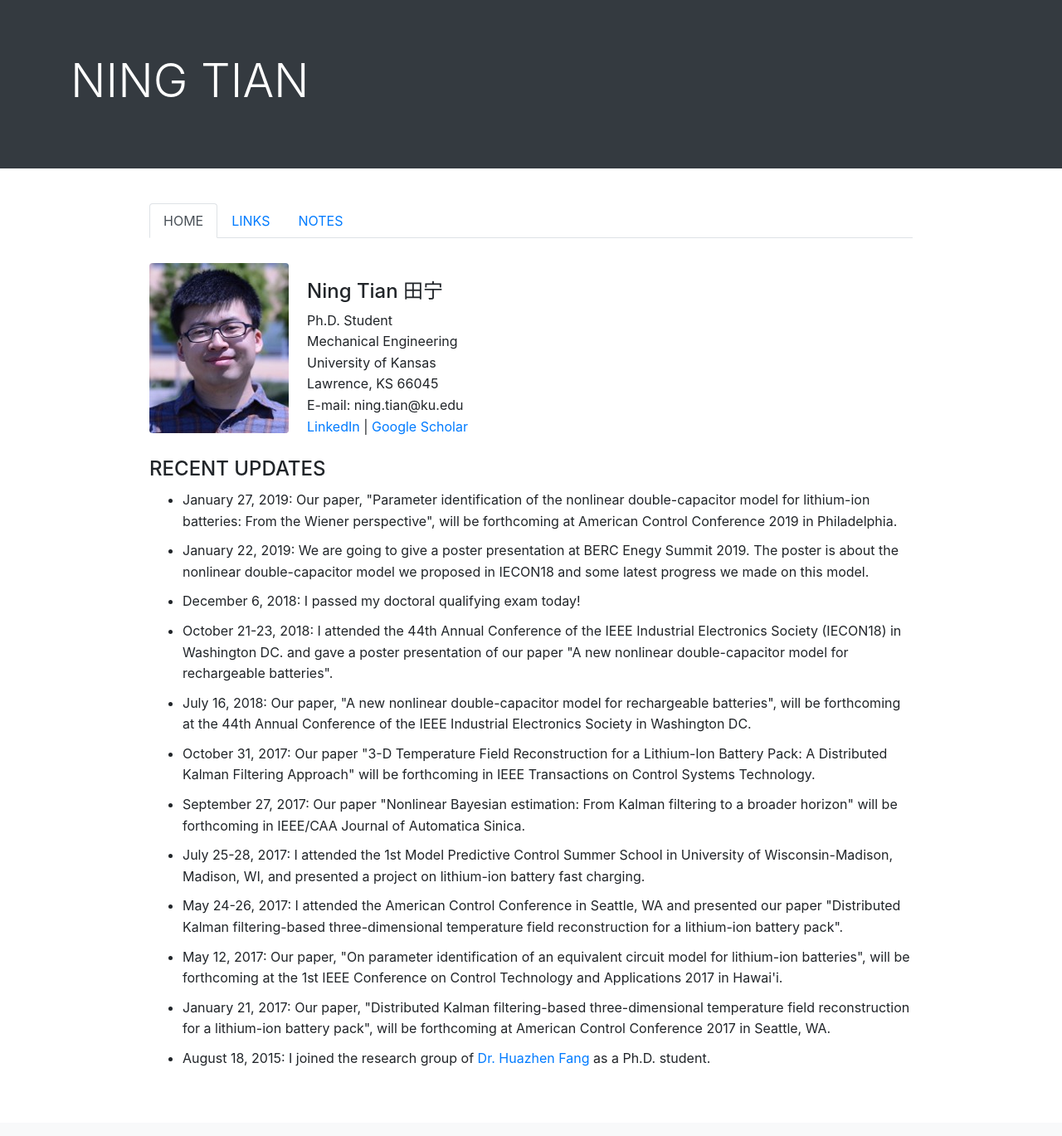
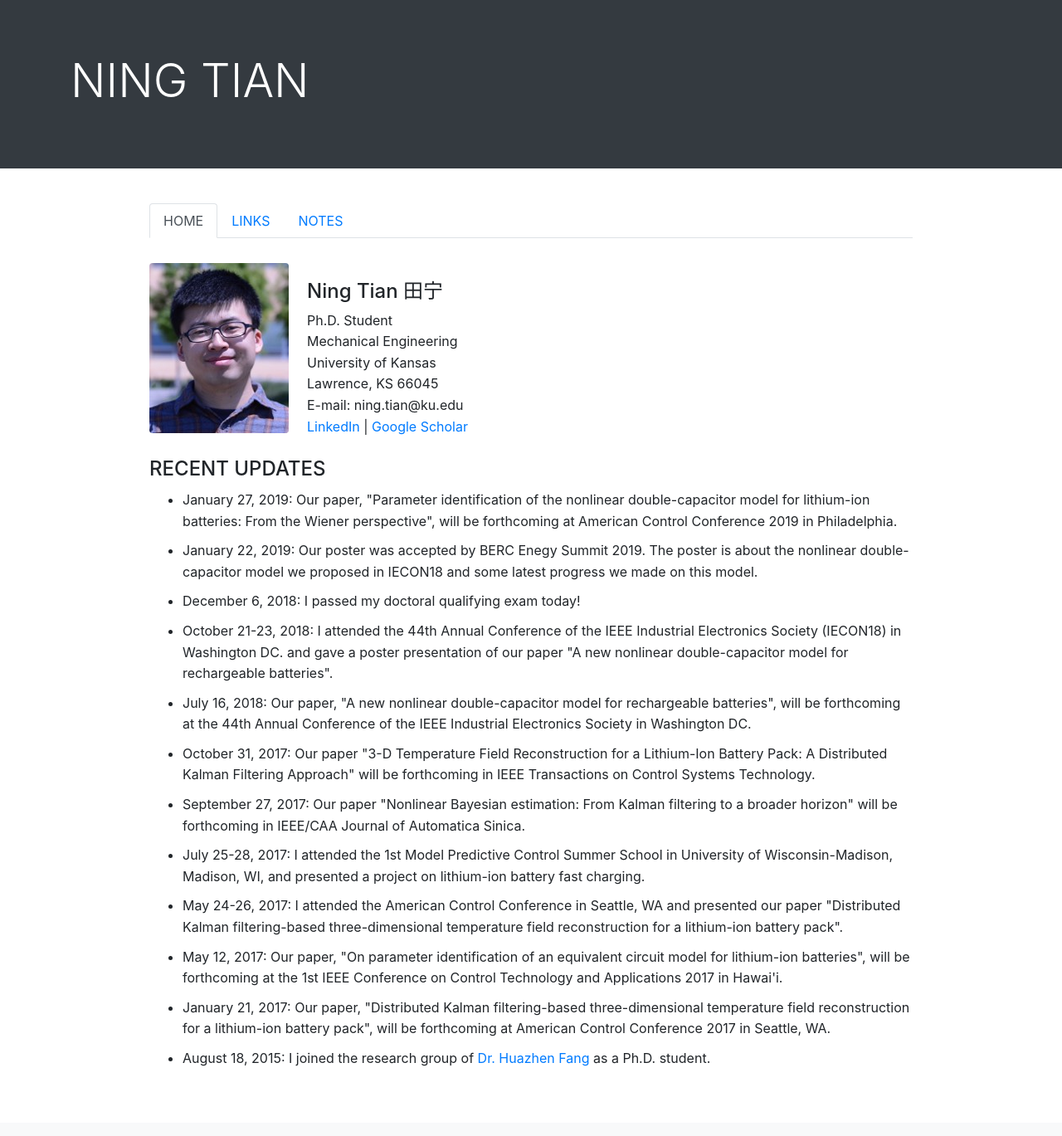
Before and after one commit to ningtian/ningtian.github.io, a Jekyll site: the page index.html, which Jekyll copies as it is, in a window 1280 px wide. Shown: the whole page at 83% size. Built offline with Jekyll 4.4.1, drawn with Linux system fonts in a browser that asks for light colours.

Commit message:
Update index.html

```diff
--- a/index.html
+++ b/index.html
@@ -84,7 +84,7 @@
         <li>January 27, 2019: Our paper, "Parameter identification of the nonlinear double-capacitor model for lithium-ion batteries: From the
 	Wiener perspective", will be forthcoming at American Control Conference 2019 in Philadelphia. </li>
 
-	<li>January 22, 2019: We are going to give a poster presentation at BERC Enegy Summit 2019. The poster is about the nonlinear
+	<li>January 22, 2019: Our poster was accepted by BERC Enegy Summit 2019. The poster is about the nonlinear
 	double-capacitor model we proposed in IECON18 and some latest progress we made on this model.</li>
 
 	<li>December 6, 2018: I passed my doctoral qualifying exam today! </li>
```
